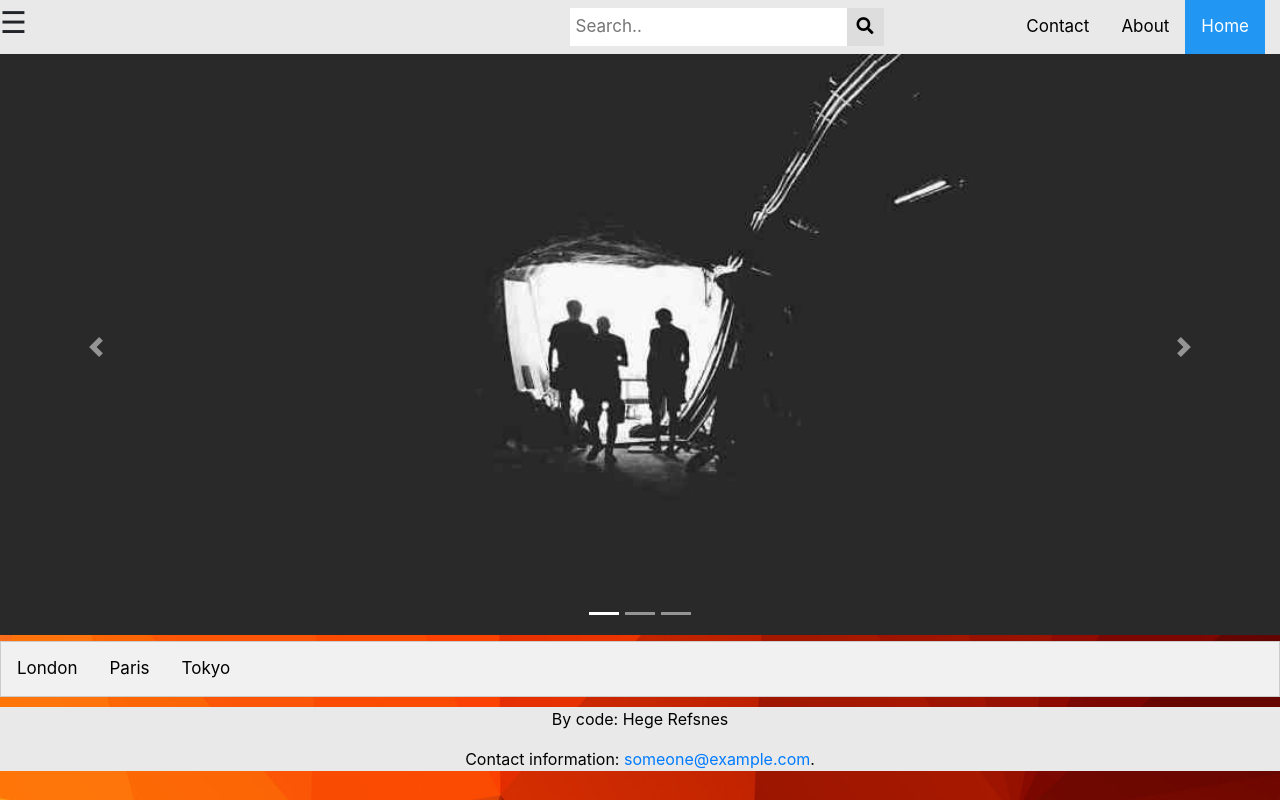
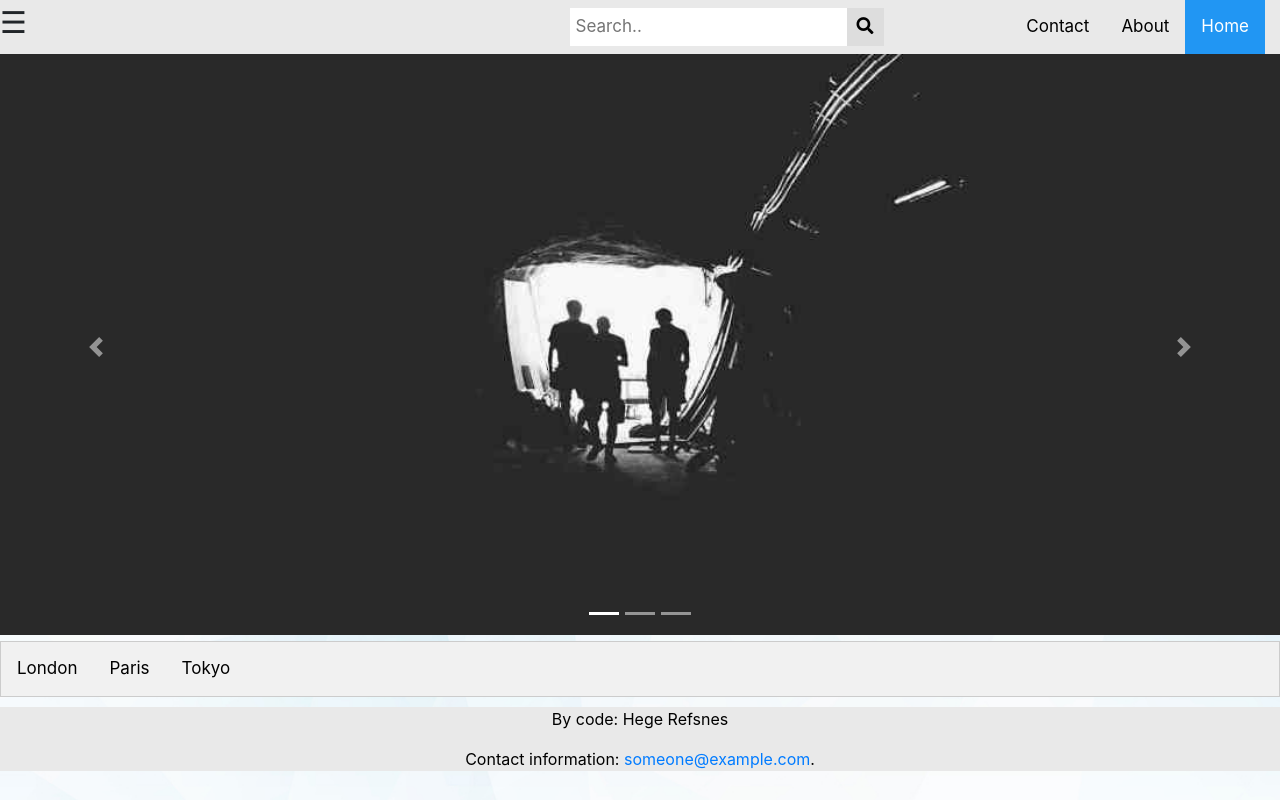
Before and after one commit to nguyenthiennam1992/webnonedjango, a Django app: template homepage/templates/homepage/index.html in a window 1280 px wide. Run offline with Django 3.2, Linux system fonts and the light colour scheme; the template is opened without the code that fills it, so the values that code supplies are empty; some libraries are stand-ins or nearby versions.

Commit message:
update theme home3

```diff
--- a/homepage/templates/homepage/index.html
+++ b/homepage/templates/homepage/index.html
@@ -5,9 +5,8 @@
 	<meta charset="utf-8">
 	<meta http-equiv="X-UA-Compatible" content="IE=edge">
     <title>giaitrivn.tk</title>
-
+    <!-- favicon tren tieu de load -->
     <link rel="shortcut icon" type="image/x-icon" href="{% static 'homepage/media/favicon.ico' %}" />
-
     <meta name="viewport" content="width=device-width, initial-scale=1">
     <meta http-equiv="Content-Type" content="text/html; charset=UTF-8" />
     <meta name="title" content="Chuyên gia máy vi tính" />
--- a/static/homepage/css/style.css
+++ b/static/homepage/css/style.css
@@ -1,5 +1,5 @@
 body{
-    background: url("../media/background3.jpg") no-repeat center center fixed;
+    background: url("../media/background2.jpg") no-repeat center center fixed;
     float:left;
 	margin:0px 0px 0px 0px;
 	padding:0px;
```
